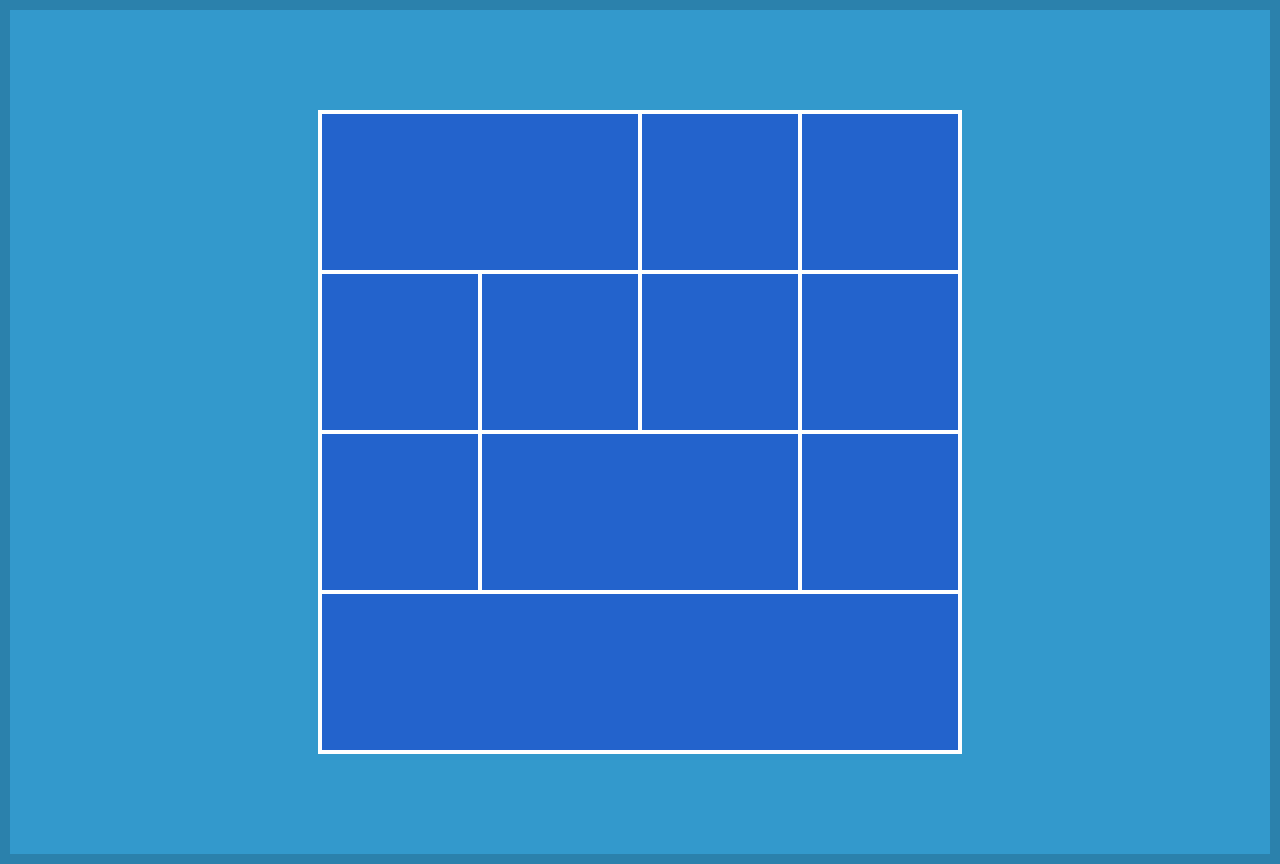
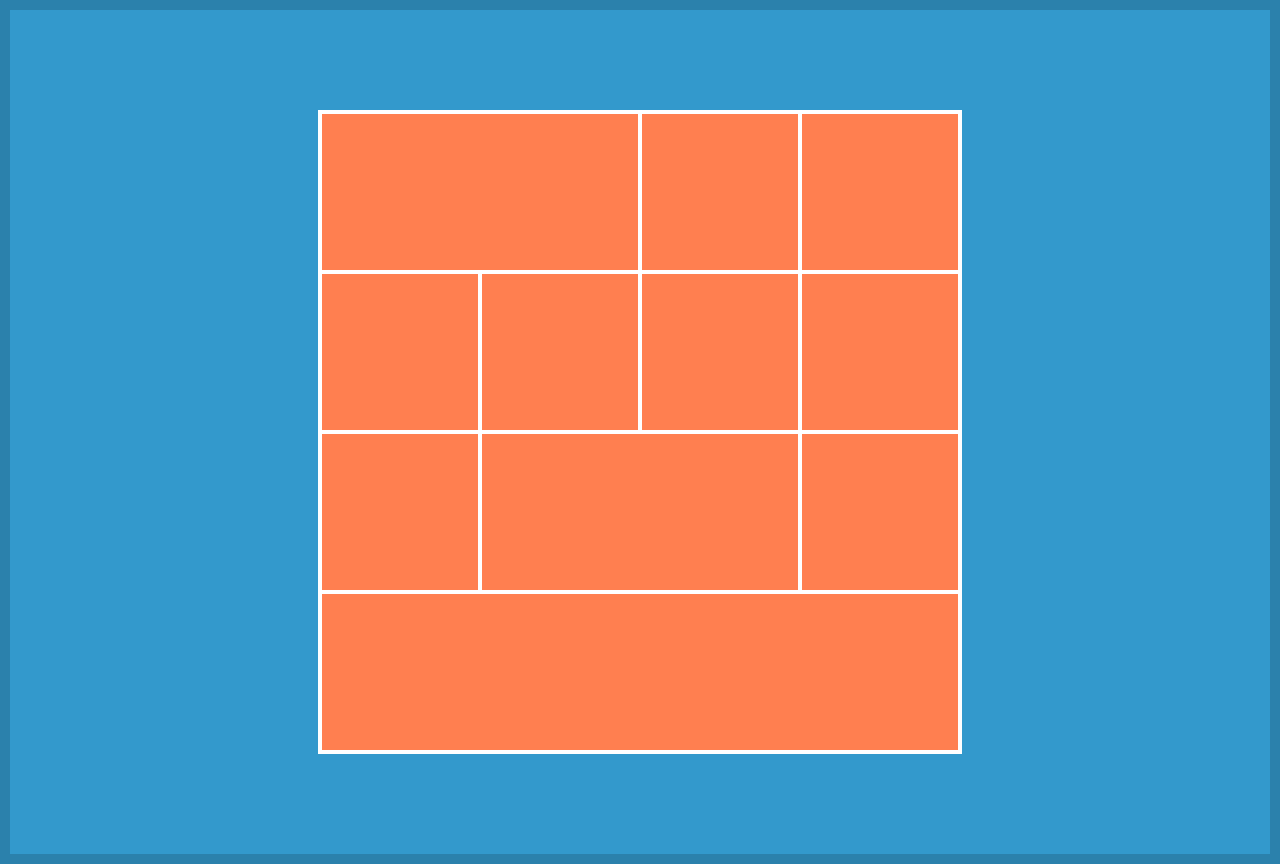
Before and after one commit to marinaignatko/ignatko, a plain HTML site: page HW-03/example.html in a window 1280 px wide. Drawn offline with Linux system fonts and the light colour scheme.

Commit message:
Chengees in test-branch

```diff
--- a/HW-03/main.css
+++ b/HW-03/main.css
@@ -141,7 +141,7 @@ body {
     height: 25%;
     border: 2px solid white;
     box-sizing: border-box;
-    background: #2363cc;
+    background: coral ;
 }
 #weather-box li.double {
     width: 50%;
```
